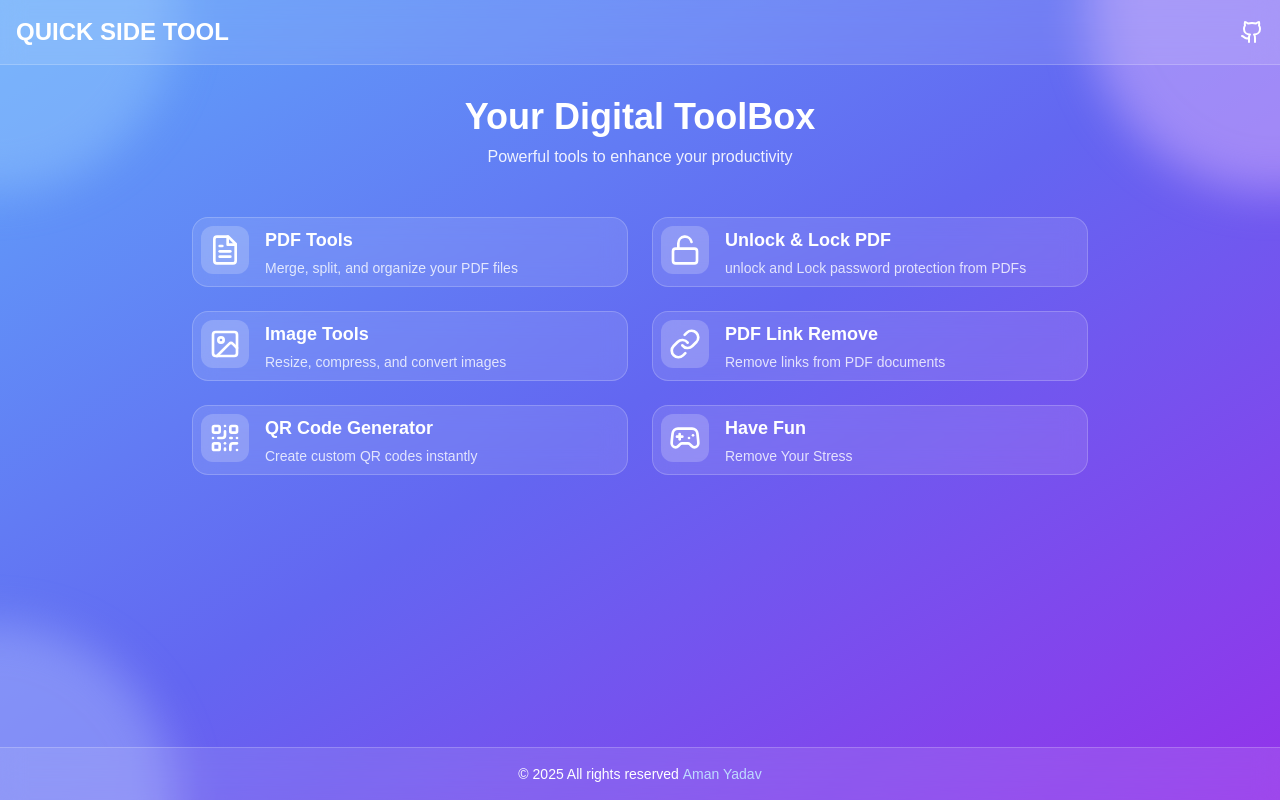
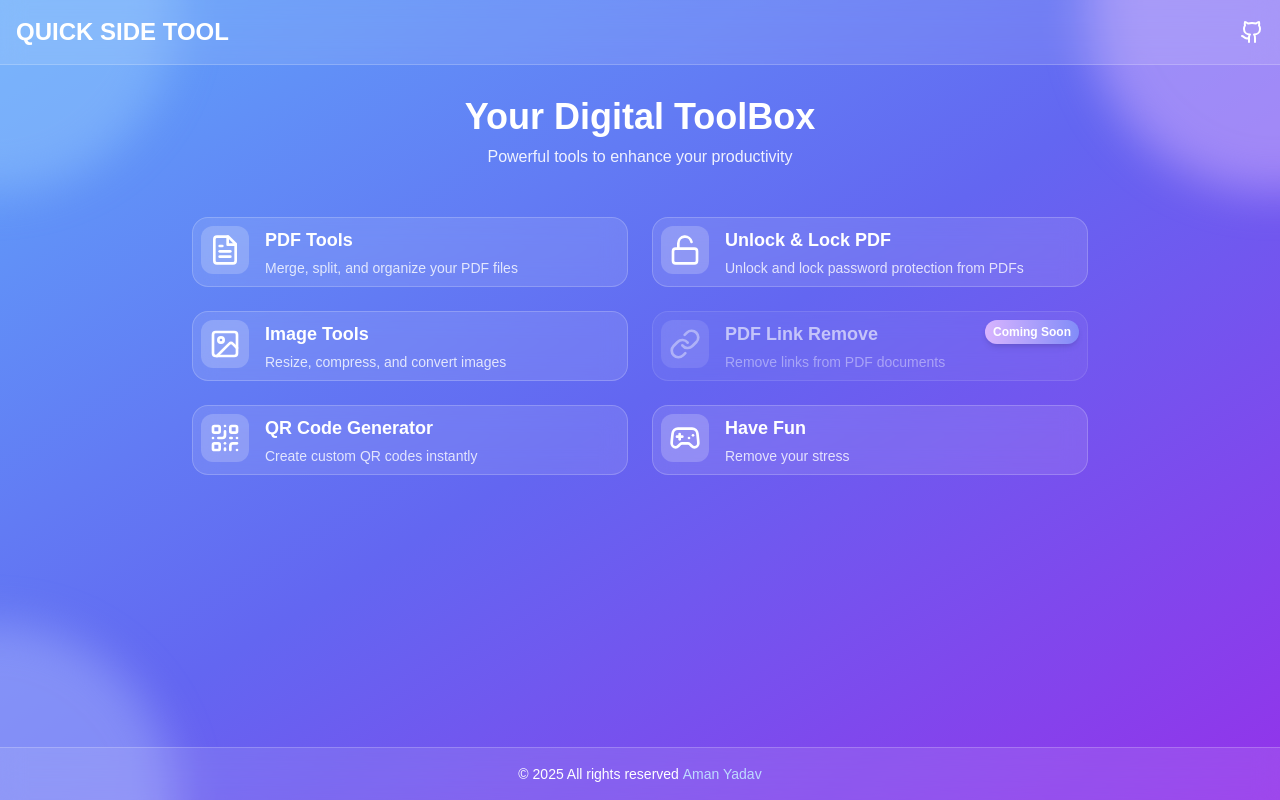
Before and after one commit to AmanYadav007/QuickSideTool, a React (Create React App) app: page / in a window 1280 px wide. Built offline with nearby package versions, Linux system fonts and the light colour scheme.

Commit message:
greyout the remove weblink

```diff
--- a/src/pages/Home.jsx
+++ b/src/pages/Home.jsx
@@ -49,19 +49,17 @@ const Home = () => {
             </p>
 
             <div className="grid sm:grid-cols-2 gap-6">
-            {/* Existing ToolCards */}
               <ToolCard
                 to="/pdf-tool"
                 icon={<FileText size={32} />}
                 title="PDF Tools"
                 description="Merge, split, and organize your PDF files"
               />
-
               <ToolCard
                 to="/unlock-pdf"
                 icon={<Unlock size={32} />}
                 title="Unlock & Lock PDF"
-              description="unlock and Lock password protection from PDFs"
+                description="Unlock and lock password protection from PDFs"
               />
               <ToolCard
                 to="/image-tools"
@@ -69,12 +67,25 @@ const Home = () => {
                 title="Image Tools"
                 description="Resize, compress, and convert images"
               />
-              <ToolCard
-              to="/pdf-link-remove"
-              icon={<LinkIcon size={32} />}
-              title="PDF Link Remove"
-              description="Remove links from PDF documents"
-            />
+
+              {/* Greyed Out Coming Soon Card */}
+              <div className="relative group bg-white bg-opacity-5 backdrop-blur-md rounded-2xl p-6 border border-white border-opacity-10 cursor-not-allowed hover:bg-opacity-10 transition-all duration-300">
+                <div className="flex items-start space-x-4">
+                  <div className="flex-shrink-0 w-12 h-12 bg-white bg-opacity-10 rounded-xl flex items-center justify-center text-white text-opacity-40">
+                    <LinkIcon size={32} />
+                  </div>
+                  <div className="flex-grow">
+                    <h3 className="text-lg font-semibold text-white text-opacity-60 mb-1">PDF Link Remove</h3>
+                    <p className="text-sm text-white text-opacity-40">Remove links from PDF documents</p>
+                  </div>
+                </div>
+                <div className="absolute top-2 right-2 bg-gradient-to-r from-purple-300 to-indigo-400 text-xs font-semibold text-white px-2 py-1 rounded-full shadow-md">
+                  Coming Soon
+                </div>
+              </div>
+
+
+
               <ToolCard
                 to="/qr-tool"
                 icon={<QrCode size={32} />}
@@ -85,8 +96,7 @@ const Home = () => {
                 to="/game"
                 icon={<Gamepad2 size={32} />}
                 title="Have Fun"
-              description="Remove Your Stress"
-              className="button"
+                description="Remove your stress"
               />
             </div>
           </div>
@@ -130,4 +140,5 @@ const ToolCard = ({ to, icon, title, description }) => (
     </div>
   </Link>
 );
+
 export default Home;
```
Lines whose indentation alone changed are shown as unchanged.
